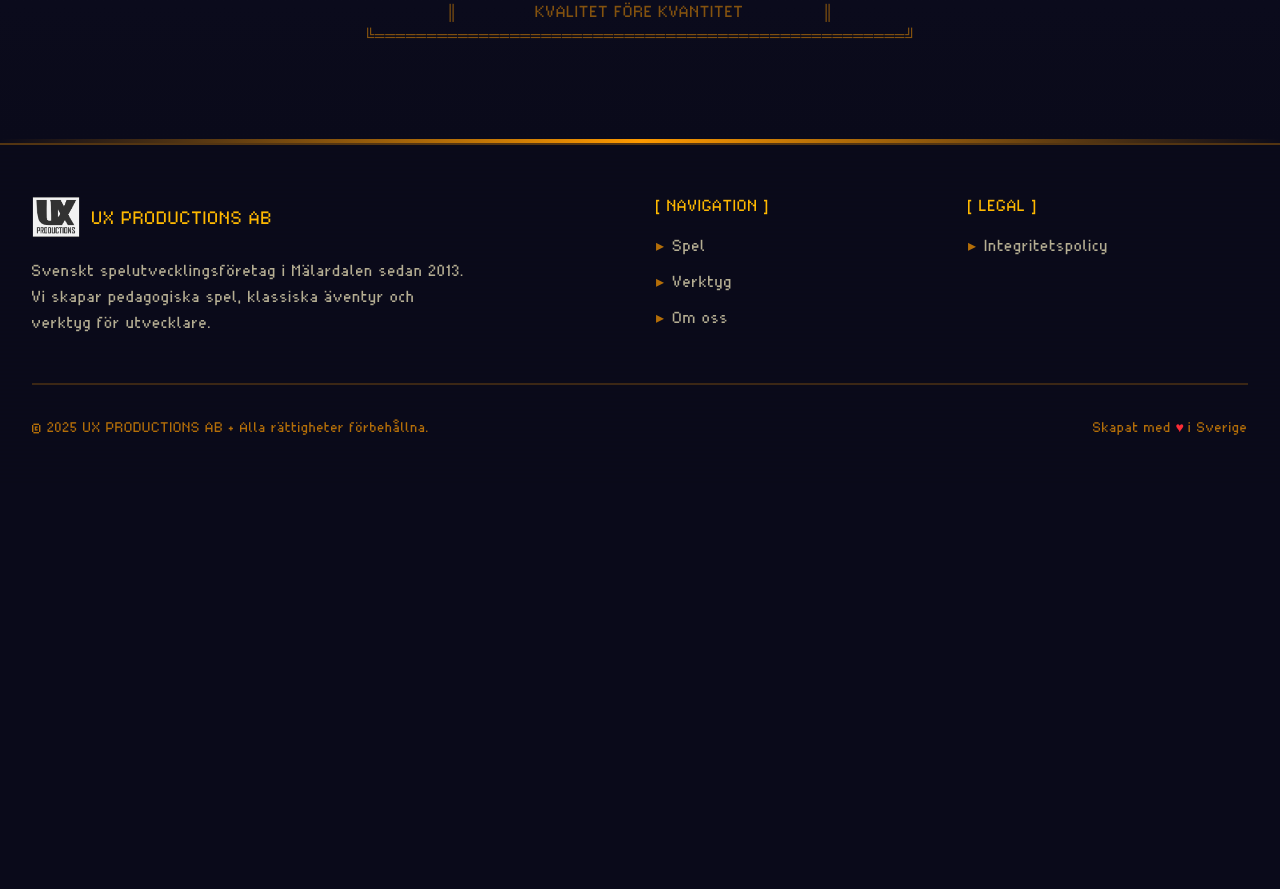
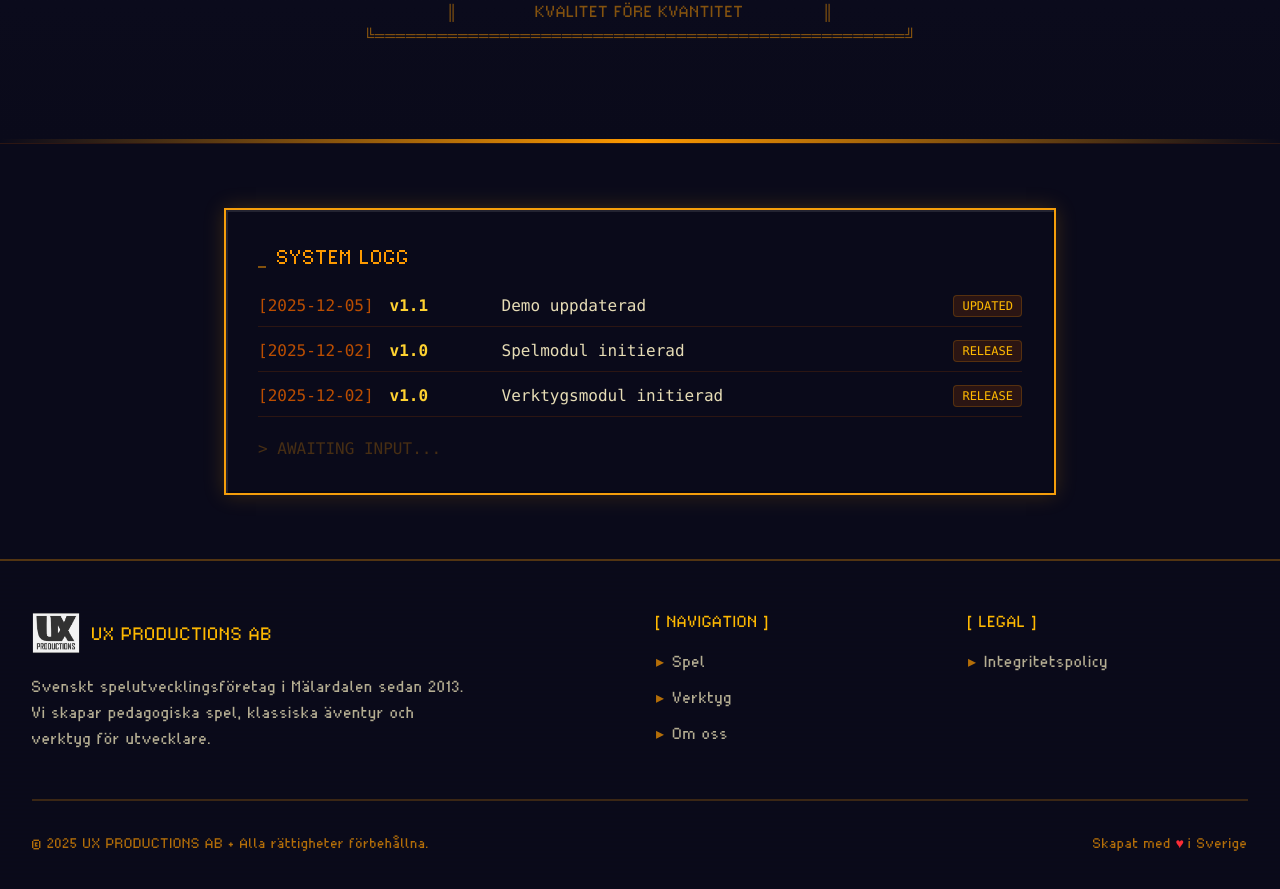
Before and after one commit to ux-productions/uxproductions-web, an Angular app: page / in a window 1280 px wide. Shown: the part 1476-2365 px from the top of the page. Before the commit the page ends 1961 px from the top, so only its background shows below. Built offline with nearby package versions, Linux system fonts and the light colour scheme.

Commit message:
Add system log feature with HTTP client integration and translations

```diff
--- /dev/null
+++ b/public/system-log.json
@@ -0,0 +1,20 @@
+[
+  {
+    "id": "demo",
+    "version": "v1.1",
+    "status": "UPDATED",
+    "date": "2025-12-05"
+  },
+  {
+    "id": "games",
+    "version": "v1.0",
+    "status": "RELEASE",
+    "date": "2025-12-02"
+  },
+  {
+    "id": "tools",
+    "version": "v1.0",
+    "status": "RELEASE",
+    "date": "2025-12-02"
+  }
+]
--- a/src/app/app.config.ts
+++ b/src/app/app.config.ts
@@ -1,11 +1,13 @@
 import { ApplicationConfig, provideBrowserGlobalErrorListeners } from '@angular/core';
 import { provideRouter, withInMemoryScrolling } from '@angular/router';
+import { provideHttpClient, withFetch } from '@angular/common/http';
 
 import { routes } from './app.routes';
 
 export const appConfig: ApplicationConfig = {
   providers: [
     provideBrowserGlobalErrorListeners(),
+    provideHttpClient(withFetch()),
     provideRouter(
       routes,
       withInMemoryScrolling({
--- a/src/app/i18n/translations.ts
+++ b/src/app/i18n/translations.ts
@@ -51,6 +51,12 @@ export interface Translations {
     rights: string;
     madeWith: string;
     inSweden: string;
+  };
+  log: {
+    title: string;
+    demo: string;
+    games: string;
+    tools: string;
   };
 }
 
@@ -107,6 +113,12 @@ export const translations: Record<Language, Translations> = {
       madeWith: 'Skapat med',
       inSweden: 'i Sverige',
     },
+    log: {
+      title: 'SYSTEM LOGG',
+      demo: 'Demo uppdaterad',
+      games: 'Spelmodul initierad',
+      tools: 'Verktygsmodul initierad',
+    },
   },
   en: {
     nav: {
@@ -160,5 +172,11 @@ export const translations: Record<Language, Translations> = {
       madeWith: 'Made with',
       inSweden: 'in Sweden',
     },
+    log: {
+      title: 'SYSTEM LOG',
+      demo: 'Demo updated',
+      games: 'Games module initialized',
+      tools: 'Tools module initialized',
+    },
   },
 };
--- a/src/app/pages/home/home.component.ts
+++ b/src/app/pages/home/home.component.ts
@@ -1,6 +1,15 @@
 import { Component, inject } from '@angular/core';
 import { RouterLink } from '@angular/router';
+import { HttpClient } from '@angular/common/http';
+import { toSignal } from '@angular/core/rxjs-interop';
 import { LanguageService } from '../../i18n/language.service';
+
+interface LogEntry {
+  id: 'demo' | 'games' | 'tools';
+  version: string;
+  status: string;
+  date: string;
+}
 
 @Component({
   selector: 'app-home',
@@ -244,12 +253,44 @@ import { LanguageService } from '../../i18n/language.service';
         <!-- Bottom divider -->
         <div class="absolute bottom-0 left-0 right-0 h-1 bg-linear-to-r from-transparent via-amber-500 to-transparent"></div>
       </section>
+
+      <!-- System Log Section -->
+      <section class="py-16 bg-[#0a0a1a] relative border-t border-amber-900/30">
+        <div class="max-w-4xl mx-auto px-4 sm:px-6 lg:px-8">
+          <div class="dos-box p-6 sm:p-8 bg-black/40">
+            <h3 class="font-pixel text-amber-500 text-xl mb-6 flex items-center">
+              <span class="animate-pulse mr-2">_</span> {{ t().log.title }}
+            </h3>
+
+            <div class="font-mono text-sm sm:text-base space-y-3">
+              @for (entry of logEntries(); track entry.id) {
+                <div class="flex flex-col sm:flex-row sm:items-center gap-1 sm:gap-4 text-amber-500/80 border-b border-amber-900/30 pb-2 last:border-0">
+                  <span class="text-amber-700">[{{ entry.date }}]</span>
+                  <span class="text-amber-300 font-bold w-24">{{ entry.version }}</span>
+                  <span class="flex-1 text-amber-100/90">
+                    {{ t().log[entry.id] }}
+                  </span>
+                  <span class="text-xs px-2 py-0.5 rounded bg-amber-900/30 text-amber-400 border border-amber-500/20">
+                    {{ entry.status }}
+                  </span>
+                </div>
+              }
+              <div class="pt-2 text-amber-500/50 animate-pulse">
+                > AWAITING INPUT...
+              </div>
+            </div>
+          </div>
+        </div>
+      </section>
     </div>
   `,
 })
 export class HomeComponent {
   protected readonly langService = inject(LanguageService);
   protected readonly t = this.langService.t;
+  private readonly http = inject(HttpClient);
+
+  protected readonly logEntries = toSignal(this.http.get<LogEntry[]>('system-log.json'), { initialValue: [] });
 
   // Generate random stars for the background
   protected readonly stars = Array.from({ length: 80 }, (_, i) => ({
```
